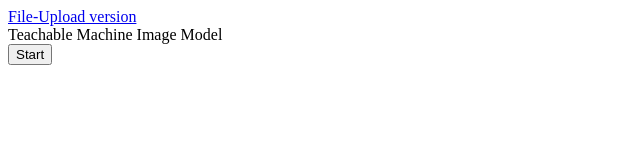
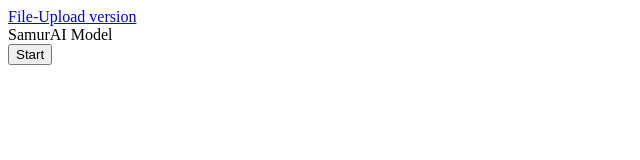
Before and after one commit to TeamAIRO/Mask-Project, a plain HTML site: page index.html in a window 1280 px wide. Shown: the whole page, without its empty margins (0-640 px from the left). Drawn offline with Linux system fonts and the light colour scheme.

Commit message:
Update index.html

```diff
--- a/index.html
+++ b/index.html
@@ -3,12 +3,12 @@
   <head>
     <meta charset="utf-8">
     <meta name="viewport" content="width=device-width">
-    <title>HealthScreener</title>
+    <title>SamurAI</title>
     <link href="style.css" rel="stylesheet" type="text/css" />
   </head>
   <body>
     <a href="fileUpload.html">File-Upload version</a>
-    <div>Teachable Machine Image Model</div>
+    <div>SamurAI Model</div>
     <button type="button" onclick="init()">Start</button>
     <div id="webcam-container"></div>
     <div id="label-container"></div>
```
